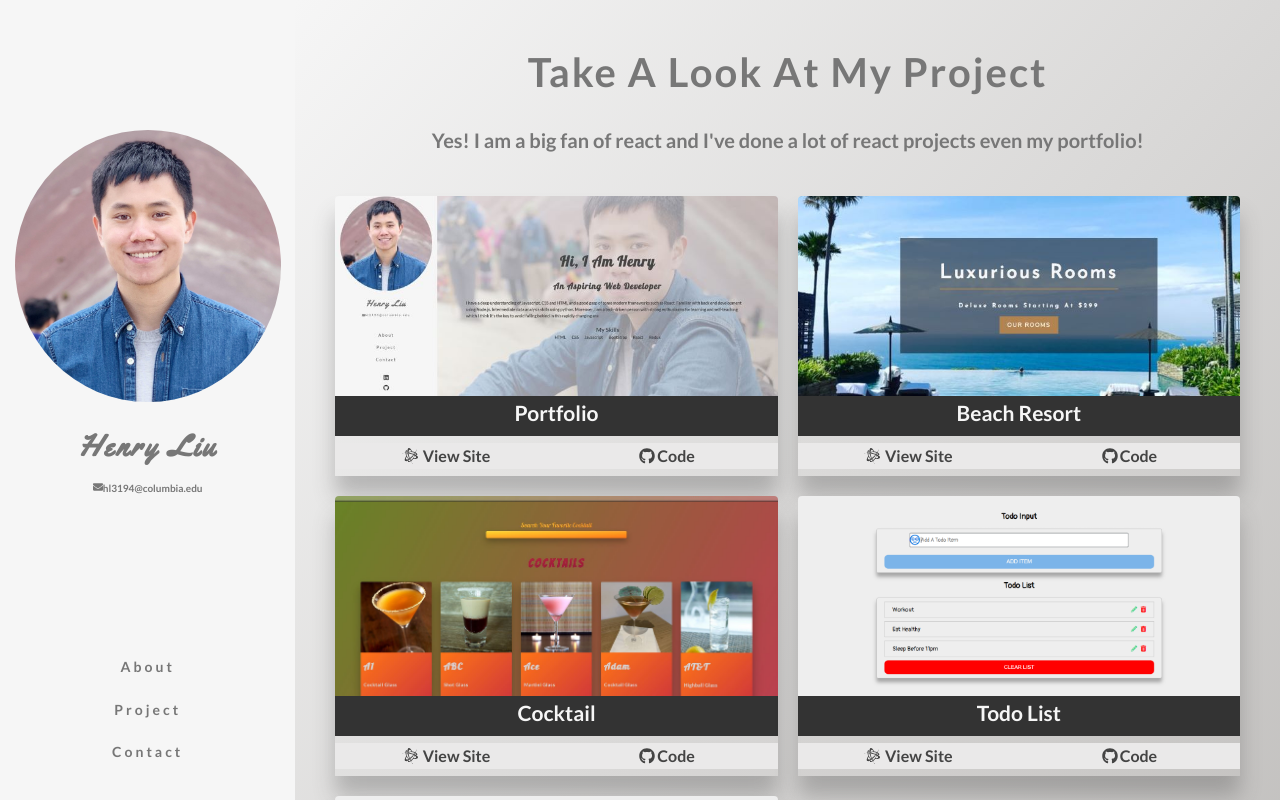
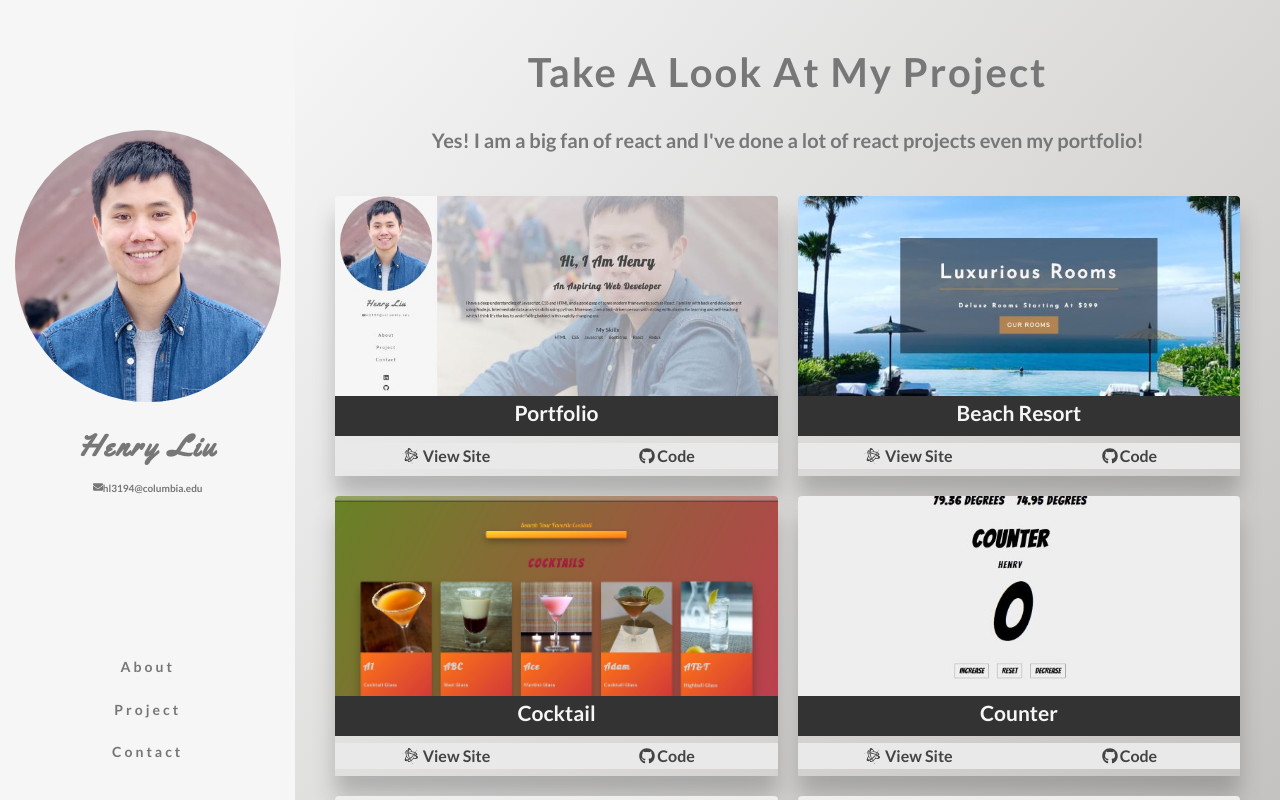
Before and after one commit to HexiangLiu/Portfolio, a React (Create React App) app: page /project in a window 1280 px wide. Shown: the top 800 px of the page. Built offline with nearby package versions, Linux system fonts and the light colour scheme; a web font is replaced by a local one.

Commit message:
adding a new project redux-counter

```diff
--- a/src/context.js
+++ b/src/context.js
@@ -5,6 +5,7 @@ import cocktail from './images/cocktail.JPG';
 import todoList from './images/todolist.jpg';
 import budgetCalculator from './images/budgetCalculator.jpg';
 import portfolio from './images/portfolio.JPG';
+import counter from './images/counter.JPG';
 
 const MainContext = React.createContext();
 
@@ -38,6 +39,15 @@ const projectData = [
   },
   {
     id: 4,
+    img: counter,
+    title: 'counter',
+    description:
+      'A counter designed by using HTML, CSS, Javascirpt, React, Redux and Redux Thunk. Used third party API to get the real time temperature ℉ in New York City and Beijing by appling axios and Redux Thunk.',
+    site: 'https://henry-react-redux-counter.netlify.app/',
+    code: 'https://github.com/Henry-Liu1997/react-redux-counter',
+  },
+  {
+    id: 5,
     img: todoList,
     title: 'todo list',
     description:
@@ -46,7 +56,7 @@ const projectData = [
     code: 'https://github.com/Henry-Liu1997/react-todolist',
   },
   {
-    id: 5,
+    id: 6,
     img: budgetCalculator,
     title: 'budget calculator',
     description:
```
Also changed, not shown: src/images/counter.JPG (added).
